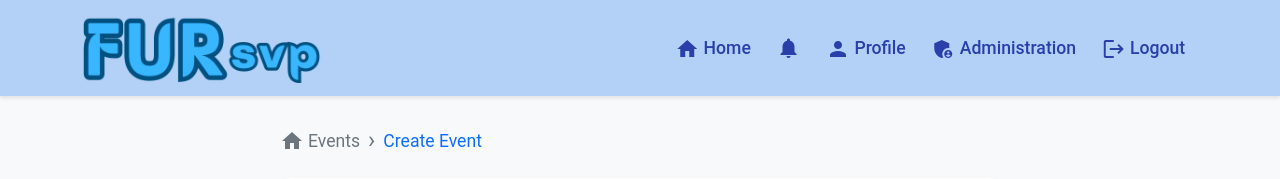
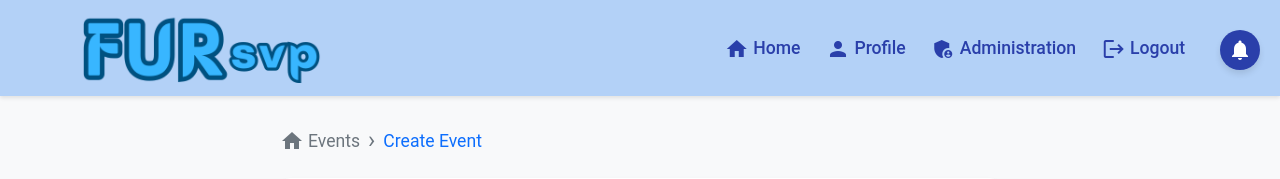
Before and after one commit to RainbowTabitha/FURsvp, a Django app: page /create-event/ in a window 1280 px wide. Shown: the top 179 px of the page. Run offline with Django 5.2, Linux system fonts and the light colour scheme; the visitor is signed in with stand-in values (Sample User, id 1); data that the repository does not hold is empty; some libraries are stand-ins or nearby versions.

Commit message:
Enhanced the notification dropdown in the base template with improved styling and positioning for better user experience.

```diff
--- a/events/templates/events/base.html
+++ b/events/templates/events/base.html
@@ -231,12 +231,13 @@
                         </a>
                     </li>
                     {% if user.is_authenticated %}
-                    <li class="nav-item dropdown">
-                        <a class="nav-link d-flex align-items-center" href="#" id="notificationsDropdown" role="button" data-bs-toggle="dropdown" aria-expanded="false">
-                            <i class="material-icons" style="vertical-align: middle; line-height: 1; font-size: 20px;">notifications</i>
-                            <span class="badge bg-danger rounded-pill ms-1" id="unread-notifications-badge" style="font-size: 0.7em; position: relative; top: -5px; right: 5px; display: none;">0</span>
+                    <li class="nav-item dropdown" style="position: fixed; top: 30px; right: 20px; z-index: 1000;">
+                        <a class="nav-link d-flex align-items-center justify-content-center rounded-circle" href="#" id="notificationsDropdown" role="button" data-bs-toggle="dropdown" aria-expanded="false"
+                           style="background-color: var(--primary-color); color: white !important; box-shadow: 0 4px 6px rgba(0, 0, 0, 0.1); width: 40px; height: 40px;">
+                            <i class="material-icons" style="font-size: 20px;">notifications</i>
+                            <span class="badge bg-danger rounded-pill" id="unread-notifications-badge" style="font-size: 0.7em; position: absolute; top: -5px; right: -5px; display: none;">0</span>
                         </a>
-                        <ul class="dropdown-menu dropdown-menu-end shadow border-0" aria-labelledby="notificationsDropdown" id="notifications-list" style="max-height: 300px; overflow-y: auto; width: 300px;">
+                        <ul class="dropdown-menu dropdown-menu-end shadow border-0" aria-labelledby="notificationsDropdown" id="notifications-list" style="max-height: 300px; overflow-y: auto; width: 250px;">
                             <li><h6 class="dropdown-header">Notifications</h6></li>
                             <li><hr class="dropdown-divider"></li>
                             <li><a class="dropdown-item text-center text-muted" href="#" id="no-notifications-message">No new notifications</a></li>
--- a/events/views.py
+++ b/events/views.py
@@ -145,12 +145,6 @@ def event_detail(request, event_id):
 
         form = RSVPForm(request.POST, instance=user_rsvp, event=event)
         if form.is_valid():
-            print(f"[DEBUG] Form is valid. New status from form: {form.cleaned_data['status']}")
-            if user_rsvp:
-                print(f"[DEBUG] Existing user_rsvp status: {user_rsvp.status}")
-            else:
-                print("[DEBUG] No existing user_rsvp.")
-
             new_status = form.cleaned_data['status']
 
             # If user is already confirmed and tries to RSVP again, just update other fields.
```
